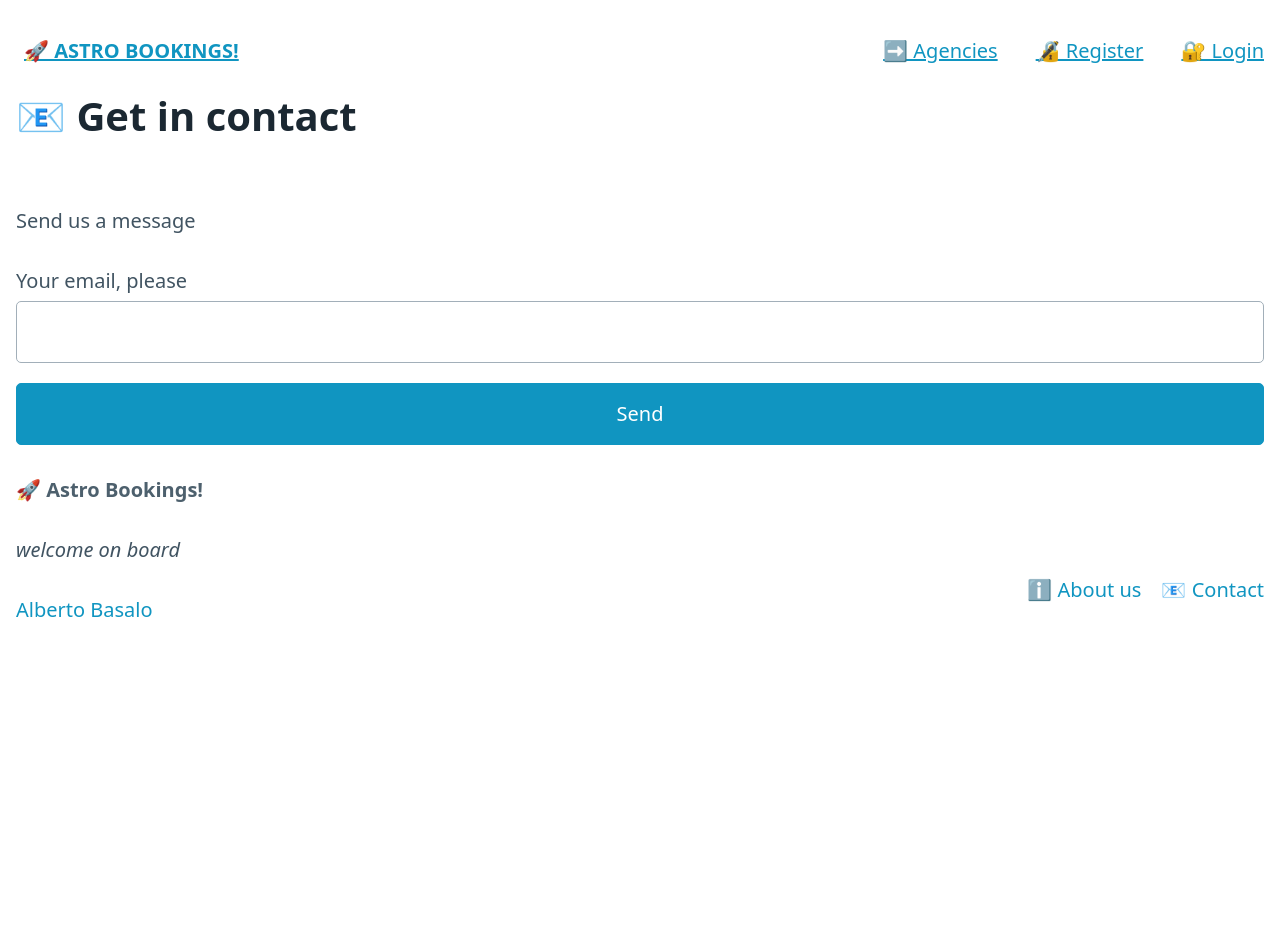
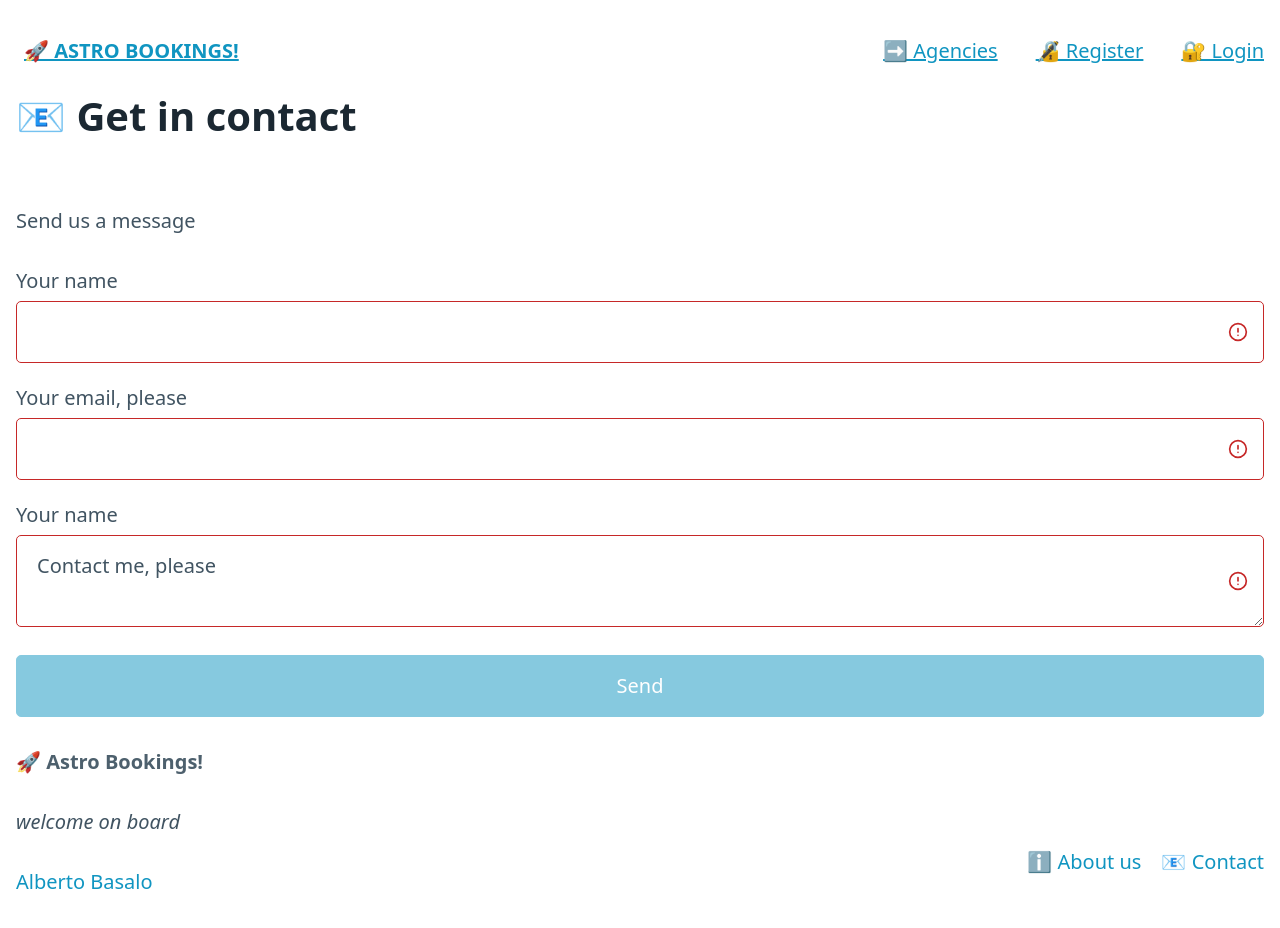
Before and after one commit to TrainingITCourses/altia-angular_intro-septiembre, an Angular app: page /contact in a window 1280 px wide. Shown: the top 928 px of the page. Before the commit the page ends 800 px from the top, so only its background shows below. Built offline with nearby package versions, Linux system fonts and the light colour scheme.

Commit message:
feat: form validation

```diff
--- a/src/app/contact/contact.page.ts
+++ b/src/app/contact/contact.page.ts
@@ -1,5 +1,5 @@
 import { Component } from "@angular/core";
-import { FormBuilder, FormGroup } from "@angular/forms";
+import { FormBuilder, FormControl, Validators } from "@angular/forms";
 
 @Component({
   selector: "app-contact",
@@ -8,24 +8,88 @@ import { FormBuilder, FormGroup } from "@angular/forms";
     <p>Send us a message</p>
     <form [formGroup]="contactForm">
       <div>
+        <label for="name">Your name</label>
+        <small *ngIf="mustShowError('name')">
+          {{ getErrorMessage("name") }}
+        </small>
+        <input
+          id="name"
+          type="text"
+          name="name"
+          formControlName="name"
+          [attr.aria-invalid]="isInvalid('name')"
+        />
+      </div>
+      <div>
         <label for="email">Your email, please</label>
-        <input id="email" type="email" name="email" formControlName="email" />
+        <small *ngIf="mustShowError('email')">
+          {{ getErrorMessage("email") }}
+        </small>
+        <input
+          id="email"
+          type="email"
+          name="email"
+          formControlName="email"
+          [attr.aria-invalid]="isInvalid('name')"
+        />
       </div>
-      <button (click)="onSave()">Send</button>
+      <div>
+        <label for="message">Your name</label>
+        <small *ngIf="mustShowError('message')">
+          {{ getErrorMessage("message") }}
+        </small>
+        <textarea
+          id="message"
+          name="message"
+          formControlName="message"
+          [attr.aria-invalid]="isInvalid('name')"
+        ></textarea>
+      </div>
+      <button (click)="onSave()" [disabled]="contactForm.invalid">Send</button>
     </form>
   `,
   styles: [],
 })
 export class ContactPage {
-  contactForm: FormGroup;
+  nameValidators = [Validators.required, Validators.minLength(2)];
+  modelForm = {
+    name: new FormControl("", this.nameValidators),
+    email: new FormControl("", [Validators.required, Validators.email]),
+    message: new FormControl("Contact me, please", [Validators.maxLength(10)]),
+  };
 
-  constructor(formBuilder: FormBuilder) {
-    this.contactForm = formBuilder.group({
-      email: "",
-    });
+  contactForm = this.formBuilder.group(this.modelForm);
+
+  constructor(private formBuilder: FormBuilder) {}
+
+  mustShowError(controlName: string): boolean {
+    const control = this.contactForm.get(controlName);
+    if (control) {
+      return control.invalid && control.touched;
+    }
+    return false;
+  }
+
+  getErrorMessage(controlName: string): string {
+    const control = this.contactForm.get(controlName);
+    if (control && control.errors) {
+      return JSON.stringify(control.errors);
+    }
+    return "";
+  }
+
+  isInvalid(controlName: string): boolean {
+    const control = this.contactForm.get(controlName);
+    if (control) {
+      return control.invalid;
+    }
+    return false;
   }
 
   onSave() {
-    console.log(this.contactForm.value);
+    const modelValue = this.contactForm.value;
+    console.log(modelValue);
+    const payload = { email: modelValue.email };
+    // http.post("",payload)
   }
 }
```
